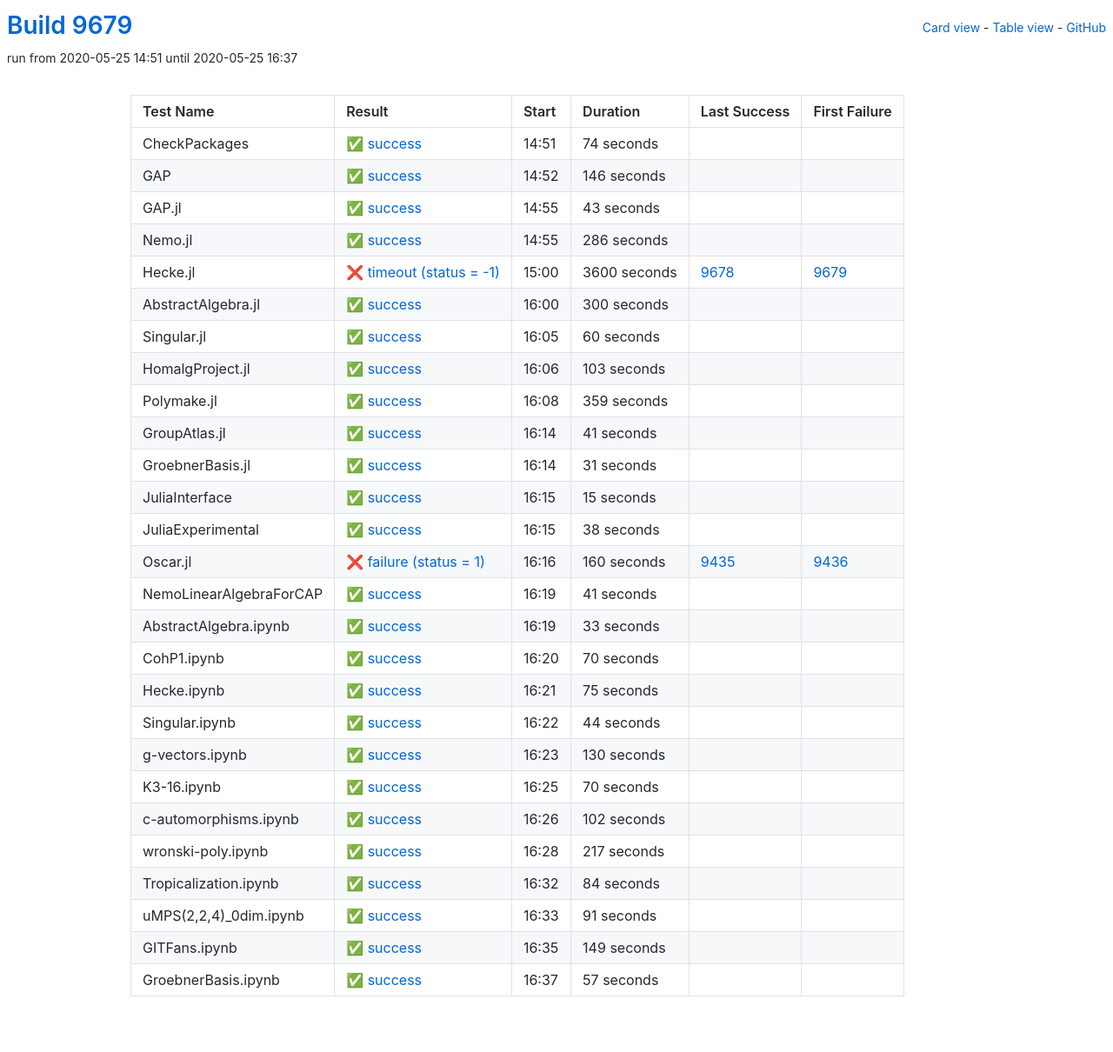
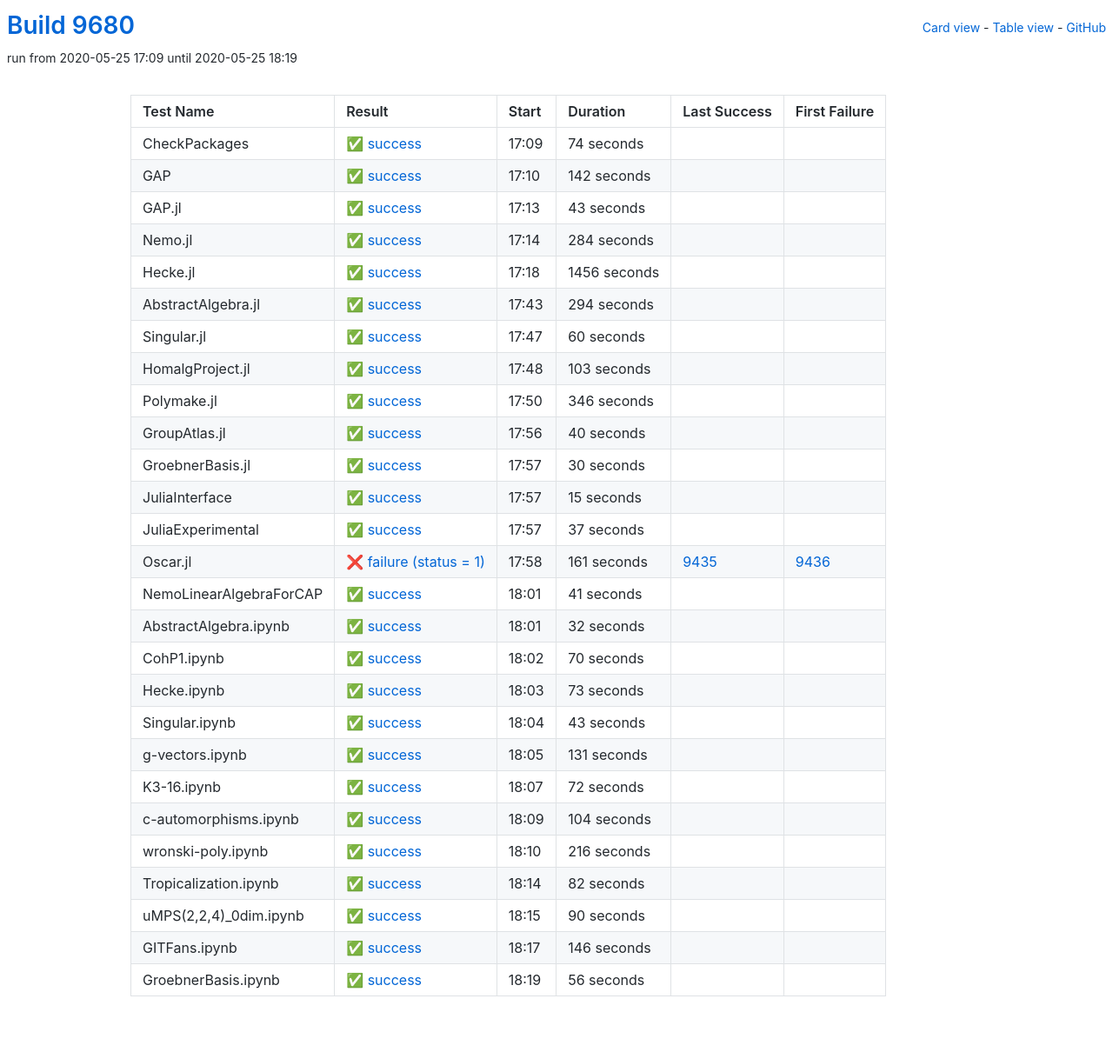
Before and after one commit to oscar-system/oscar-ci-status, a Jekyll site: the page built from table.html, in a window 1280 px wide. Shown: the whole page at 87% size. Built offline with Jekyll 4.4.1, drawn with Linux system fonts in a browser that asks for light colours.

Commit message:
Build 9680

```diff
--- a/_data/ci.yml
+++ b/_data/ci.yml
@@ -1,5 +1,5 @@
-build: 9679
-build_url: https://oscarci.mathematik.uni-kl.de/job/oscar/9679/
+build: 9680
+build_url: https://oscarci.mathematik.uni-kl.de/job/oscar/9680/
 job: oscar
 tests:
 - duration: 74
@@ -9,21 +9,21 @@
   id: checkpackages
   last_success: false
   last_success_url: null
-  log: https://oscarci.mathematik.uni-kl.de/job/oscar/9679/artifact/logs/build-9679/CheckPackages.log
+  log: https://oscarci.mathematik.uni-kl.de/job/oscar/9680/artifact/logs/build-9680/CheckPackages.log
   name: CheckPackages
-  start: 2020-05-25 14:51
+  start: 2020-05-25 17:09
   status: success
   success: true
-- duration: 146
+- duration: 142
   exitcode: 0
   first_failure: false
   first_failure_url: null
   id: gap
   last_success: false
   last_success_url: null
-  log: https://oscarci.mathematik.uni-kl.de/job/oscar/9679/artifact/logs/build-9679/GAP.log
+  log: https://oscarci.mathematik.uni-kl.de/job/oscar/9680/artifact/logs/build-9680/GAP.log
   name: GAP
-  start: 2020-05-25 14:52
+  start: 2020-05-25 17:10
   status: success
   success: true
 - duration: 43
@@ -33,45 +33,45 @@
   id: gap-jl
   last_success: false
   last_success_url: null
-  log: https://oscarci.mathematik.uni-kl.de/job/oscar/9679/artifact/logs/build-9679/GAP.jl.log
+  log: https://oscarci.mathematik.uni-kl.de/job/oscar/9680/artifact/logs/build-9680/GAP.jl.log
   name: GAP.jl
-  start: 2020-05-25 14:55
+  start: 2020-05-25 17:13
   status: success
   success: true
-- duration: 286
+- duration: 284
   exitcode: 0
   first_failure: false
   first_failure_url: null
   id: nemo-jl
   last_success: false
   last_success_url: null
-  log: https://oscarci.mathematik.uni-kl.de/job/oscar/9679/artifact/logs/build-9679/Nemo.jl.log
+  log: https://oscarci.mathematik.uni-kl.de/job/oscar/9680/artifact/logs/build-9680/Nemo.jl.log
   name: Nemo.jl
-  start: 2020-05-25 14:55
+  start: 2020-05-25 17:14
   status: success
   success: true
-- duration: 3600
-  exitcode: -1
-  first_failure: 9679
-  first_failure_url: https://oscarci.mathematik.uni-kl.de/job/oscar/9679/
+- duration: 1456
+  exitcode: 0
+  first_failure: false
+  first_failure_url: null
   id: hecke-jl
-  last_success: 9678
-  last_success_url: https://oscarci.mathematik.uni-kl.de/job/oscar/9678/
-  log: https://oscarci.mathematik.uni-kl.de/job/oscar/9679/artifact/logs/build-9679/Hecke.jl.log
+  last_success: false
+  last_success_url: null
+  log: https://oscarci.mathematik.uni-kl.de/job/oscar/9680/artifact/logs/build-9680/Hecke.jl.log
   name: Hecke.jl
-  start: 2020-05-25 15:00
-  status: timeout
-  success: false
-- duration: 300
+  start: 2020-05-25 17:18
+  status: success
+  success: true
+- duration: 294
   exitcode: 0
   first_failure: false
   first_failure_url: null
   id: abstractalgebra-jl
   last_success: false
   last_success_url: null
-  log: https://oscarci.mathematik.uni-kl.de/job/oscar/9679/artifact/logs/build-9679/AbstractAlgebra.jl.log
+  log: https://oscarci.mathematik.uni-kl.de/job/oscar/9680/artifact/logs/build-9680/AbstractAlgebra.jl.log
   name: AbstractAlgebra.jl
-  start: 2020-05-25 16:00
+  start: 2020-05-25 17:43
   status: success
   success: true
 - duration: 60
@@ -81,9 +81,9 @@
   id: singular-jl
   last_success: false
   last_success_url: null
-  log: https://oscarci.mathematik.uni-kl.de/job/oscar/9679/artifact/logs/build-9679/Singular.jl.log
+  log: https://oscarci.mathematik.uni-kl.de/job/oscar/9680/artifact/logs/build-9680/Singular.jl.log
   name: Singular.jl
-  start: 2020-05-25 16:05
+  start: 2020-05-25 17:47
   status: success
   success: true
 - duration: 103
@@ -93,45 +93,45 @@
   id: homalgproject-jl
   last_success: false
   last_success_url: null
-  log: https://oscarci.mathematik.uni-kl.de/job/oscar/9679/artifact/logs/build-9679/HomalgProject.jl.log
+  log: https://oscarci.mathematik.uni-kl.de/job/oscar/9680/artifact/logs/build-9680/HomalgProject.jl.log
   name: HomalgProject.jl
-  start: 2020-05-25 16:06
+  start: 2020-05-25 17:48
   status: success
   success: true
-- duration: 359
+- duration: 346
   exitcode: 0
   first_failure: false
   first_failure_url: null
   id: polymake-jl
   last_success: false
   last_success_url: null
-  log: https://oscarci.mathematik.uni-kl.de/job/oscar/9679/artifact/logs/build-9679/Polymake.jl.log
+  log: https://oscarci.mathematik.uni-kl.de/job/oscar/9680/artifact/logs/build-9680/Polymake.jl.log
   name: Polymake.jl
-  start: 2020-05-25 16:08
+  start: 2020-05-25 17:50
   status: success
   success: true
-- duration: 41
+- duration: 40
   exitcode: 0
   first_failure: false
   first_failure_url: null
   id: groupatlas-jl
   last_success: false
   last_success_url: null
-  log: https://oscarci.mathematik.uni-kl.de/job/oscar/9679/artifact/logs/build-9679/GroupAtlas.jl.log
+  log: https://oscarci.mathematik.uni-kl.de/job/oscar/9680/artifact/logs/build-9680/GroupAtlas.jl.log
   name: GroupAtlas.jl
-  start: 2020-05-25 16:14
+  start: 2020-05-25 17:56
   status: success
   success: true
-- duration: 31
+- duration: 30
   exitcode: 0
   first_failure: false
   first_failure_url: null
   id: groebnerbasis-jl
   last_success: false
   last_success_url: null
-  log: https://oscarci.mathematik.uni-kl.de/job/oscar/9679/artifact/logs/build-9679/GroebnerBasis.jl.log
+  log: https://oscarci.mathematik.uni-kl.de/job/oscar/9680/artifact/logs/build-9680/GroebnerBasis.jl.log
   name: GroebnerBasis.jl
-  start: 2020-05-25 16:14
+  start: 2020-05-25 17:57
   status: success
   success: true
 - duration: 15
@@ -141,33 +141,33 @@
   id: juliainterface
   last_success: false
   last_success_url: null
-  log: https://oscarci.mathematik.uni-kl.de/job/oscar/9679/artifact/logs/build-9679/JuliaInterface.log
+  log: https://oscarci.mathematik.uni-kl.de/job/oscar/9680/artifact/logs/build-9680/JuliaInterface.log
   name: JuliaInterface
-  start: 2020-05-25 16:15
+  start: 2020-05-25 17:57
   status: success
   success: true
-- duration: 38
+- duration: 37
   exitcode: 0
   first_failure: false
   first_failure_url: null
   id: juliaexperimental
   last_success: false
   last_success_url: null
-  log: https://oscarci.mathematik.uni-kl.de/job/oscar/9679/artifact/logs/build-9679/JuliaExperimental.log
+  log: https://oscarci.mathematik.uni-kl.de/job/oscar/9680/artifact/logs/build-9680/JuliaExperimental.log
   name: JuliaExperimental
-  start: 2020-05-25 16:15
+  start: 2020-05-25 17:57
   status: success
   success: true
-- duration: 160
+- duration: 161
   exitcode: 1
   first_failure: 9436
   first_failure_url: https://oscarci.mathematik.uni-kl.de/job/oscar/9436/
   id: oscar-jl
   last_success: 9435
   last_success_url: https://oscarci.mathematik.uni-kl.de/job/oscar/9435/
-  log: https://oscarci.mathematik.uni-kl.de/job/oscar/9679/artifact/logs/build-9679/Oscar.jl.log
+  log: https://oscarci.mathematik.uni-kl.de/job/oscar/9680/artifact/logs/build-9680/Oscar.jl.log
   name: Oscar.jl
-  start: 2020-05-25 16:16
+  start: 2020-05-25 17:58
   status: failure
   success: false
 - duration: 41
@@ -177,21 +177,21 @@
   id: nemolinearalgebraforcap
   last_success: false
   last_success_url: null
-  log: https://oscarci.mathematik.uni-kl.de/job/oscar/9679/artifact/logs/build-9679/NemoLinearAlgebraForCAP.log
+  log: https://oscarci.mathematik.uni-kl.de/job/oscar/9680/artifact/logs/build-9680/NemoLinearAlgebraForCAP.log
   name: NemoLinearAlgebraForCAP
-  start: 2020-05-25 16:19
+  start: 2020-05-25 18:01
   status: success
   success: true
-- duration: 33
+- duration: 32
   exitcode: 0
   first_failure: false
   first_failure_url: null
   id: abstractalgebra-ipynb
   last_success: false
   last_success_url: null
-  log: https://oscarci.mathematik.uni-kl.de/job/oscar/9679/artifact/logs/build-9679/AbstractAlgebra.ipynb.log
+  log: https://oscarci.mathematik.uni-kl.de/job/oscar/9680/artifact/logs/build-9680/AbstractAlgebra.ipynb.log
   name: AbstractAlgebra.ipynb
-  start: 2020-05-25 16:19
+  start: 2020-05-25 18:01
   status: success
   success: true
 - duration: 70
@@ -201,128 +201,128 @@
   id: cohp1-ipynb
   last_success: false
   last_success_url: null
-  log: https://oscarci.mathematik.uni-kl.de/job/oscar/9679/artifact/logs/build-9679/CohP1.ipynb.log
+  log: https://oscarci.mathematik.uni-kl.de/job/oscar/9680/artifact/logs/build-9680/CohP1.ipynb.log
   name: CohP1.ipynb
-  start: 2020-05-25 16:20
+  start: 2020-05-25 18:02
   status: success
   success: true
-- duration: 75
+- duration: 73
   exitcode: 0
   first_failure: false
   first_failure_url: null
   id: hecke-ipynb
   last_success: false
   last_success_url: null
-  log: https://oscarci.mathematik.uni-kl.de/job/oscar/9679/artifact/logs/build-9679/Hecke.ipynb.log
+  log: https://oscarci.mathematik.uni-kl.de/job/oscar/9680/artifact/logs/build-9680/Hecke.ipynb.log
   name: Hecke.ipynb
-  start: 2020-05-25 16:21
+  start: 2020-05-25 18:03
   status: success
   success: true
-- duration: 44
+- duration: 43
   exitcode: 0
   first_failure: false
   first_failure_url: null
   id: singular-ipynb
   last_success: false
   last_success_url: null
-  log: https://oscarci.mathematik.uni-kl.de/job/oscar/9679/artifact/logs/build-9679/Singular.ipynb.log
+  log: https://oscarci.mathematik.uni-kl.de/job/oscar/9680/artifact/logs/build-9680/Singular.ipynb.log
   name: Singular.ipynb
-  start: 2020-05-25 16:22
+  start: 2020-05-25 18:04
   status: success
   success: true
-- duration: 130
+- duration: 131
   exitcode: 0
   first_failure: false
   first_failure_url: null
   id: g-vectors-ipynb
   last_success: false
   last_success_url: null
-  log: https://oscarci.mathematik.uni-kl.de/job/oscar/9679/artifact/logs/build-9679/g-vectors.ipynb.log
+  log: https://oscarci.mathematik.uni-kl.de/job/oscar/9680/artifact/logs/build-9680/g-vectors.ipynb.log
   name: g-vectors.ipynb
-  start: 2020-05-25 16:23
+  start: 2020-05-25 18:05
   status: success
   success: true
-- duration: 70
+- duration: 72
   exitcode: 0
   first_failure: false
   first_failure_url: null
   id: k3-16-ipynb
   last_success: false
   last_success_url: null
-  log: https://oscarci.mathematik.uni-kl.de/job/oscar/9679/artifact/logs/build-9679/K3-16.ipynb.log
+  log: https://oscarci.mathematik.uni-kl.de/job/oscar/9680/artifact/logs/build-9680/K3-16.ipynb.log
   name: K3-16.ipynb
-  start: 2020-05-25 16:25
+  start: 2020-05-25 18:07
   status: success
   success: true
-- duration: 102
+- duration: 104
   exitcode: 0
   first_failure: false
   first_failure_url: null
   id: c-automorphisms-ipynb
   last_success: false
   last_success_url: null
-  log: https://oscarci.mathematik.uni-kl.de/job/oscar/9679/artifact/logs/build-9679/c-automorphisms.ipynb.log
+  log: https://oscarci.mathematik.uni-kl.de/job/oscar/9680/artifact/logs/build-9680/c-automorphisms.ipynb.log
   name: c-automorphisms.ipynb
-  start: 2020-05-25 16:26
+  start: 2020-05-25 18:09
   status: success
   success: true
-- duration: 217
+- duration: 216
   exitcode: 0
   first_failure: false
   first_failure_url: null
   id: wronski-poly-ipynb
   last_success: false
   last_success_url: null
-  log: https://oscarci.mathematik.uni-kl.de/job/oscar/9679/artifact/logs/build-9679/wronski-poly.ipynb.log
+  log: https://oscarci.mathematik.uni-kl.de/job/oscar/9680/artifact/logs/build-9680/wronski-poly.ipynb.log
   name: wronski-poly.ipynb
-  start: 2020-05-25 16:28
+  start: 2020-05-25 18:10
   status: success
   success: true
-- duration: 84
+- duration: 82
   exitcode: 0
   first_failure: false
   first_failure_url: null
   id: tropicalization-ipynb
   last_success: false
   last_success_url: null
-  log: https://oscarci.mathematik.uni-kl.de/job/oscar/9679/artifact/logs/build-9679/Tropicalization.ipynb.log
+  log: https://oscarci.mathematik.uni-kl.de/job/oscar/9680/artifact/logs/build-9680/Tropicalization.ipynb.log
   name: Tropicalization.ipynb
-  start: 2020-05-25 16:32
+  start: 2020-05-25 18:14
   status: success
   success: true
-- duration: 91
+- duration: 90
   exitcode: 0
   first_failure: false
   first_failure_url: null
   id: umps-2-2-4-0dim-ipynb
   last_success: false
   last_success_url: null
-  log: https://oscarci.mathematik.uni-kl.de/job/oscar/9679/artifact/logs/build-9679/uMPS-2-2-4-_0dim.ipynb.log
+  log: https://oscarci.mathematik.uni-kl.de/job/oscar/9680/artifact/logs/build-9680/uMPS-2-2-4-_0dim.ipynb.log
   name: uMPS(2,2,4)_0dim.ipynb
-  start: 2020-05-25 16:33
+  start: 2020-05-25 18:15
   status: success
   success: true
-- duration: 149
+- duration: 146
   exitcode: 0
   first_failure: false
   first_failure_url: null
   id: gitfans-ipynb
   last_success: false
   last_success_url: null
-  log: https://oscarci.mathematik.uni-kl.de/job/oscar/9679/artifact/logs/build-9679/GITFans.ipynb.log
+  log: https://oscarci.mathematik.uni-kl.de/job/oscar/9680/artifact/logs/build-9680/GITFans.ipynb.log
   name: GITFans.ipynb
-  start: 2020-05-25 16:35
+  start: 2020-05-25 18:17
   status: success
   success: true
-- duration: 57
+- duration: 56
   exitcode: 0
   first_failure: false
   first_failure_url: null
   id: groebnerbasis-ipynb
   last_success: false
   last_success_url: null
-  log: https://oscarci.mathematik.uni-kl.de/job/oscar/9679/artifact/logs/build-9679/GroebnerBasis.ipynb.log
+  log: https://oscarci.mathematik.uni-kl.de/job/oscar/9680/artifact/logs/build-9680/GroebnerBasis.ipynb.log
   name: GroebnerBasis.ipynb
-  start: 2020-05-25 16:37
+  start: 2020-05-25 18:19
   status: success
   success: true
```
Also changed, not shown: README.md.
